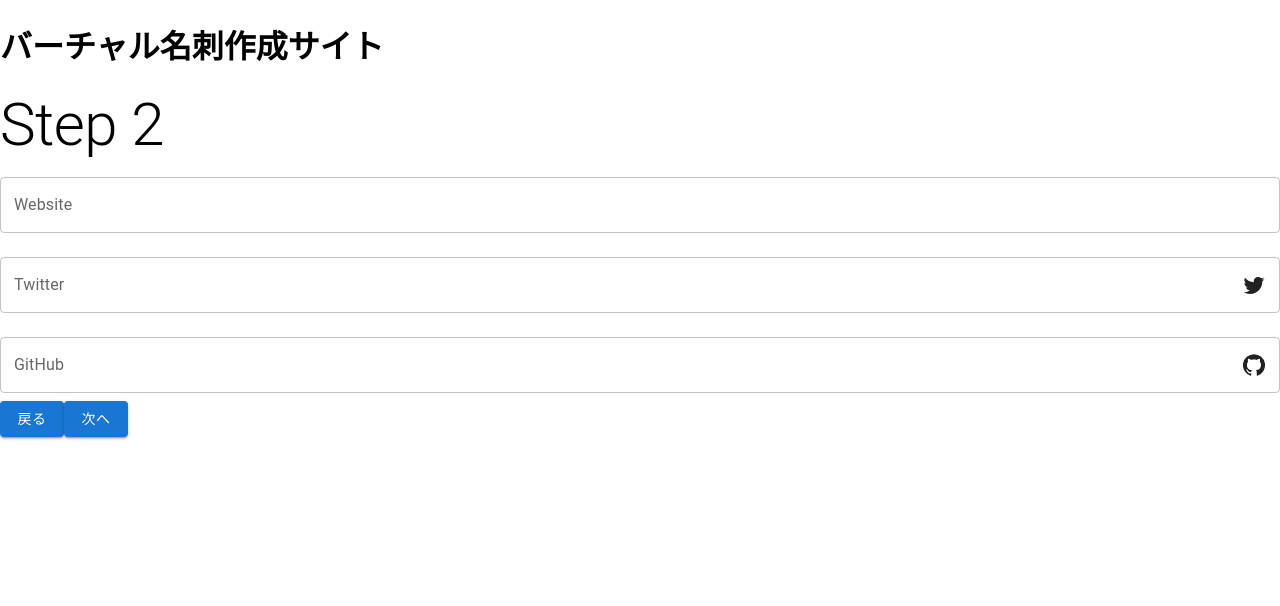
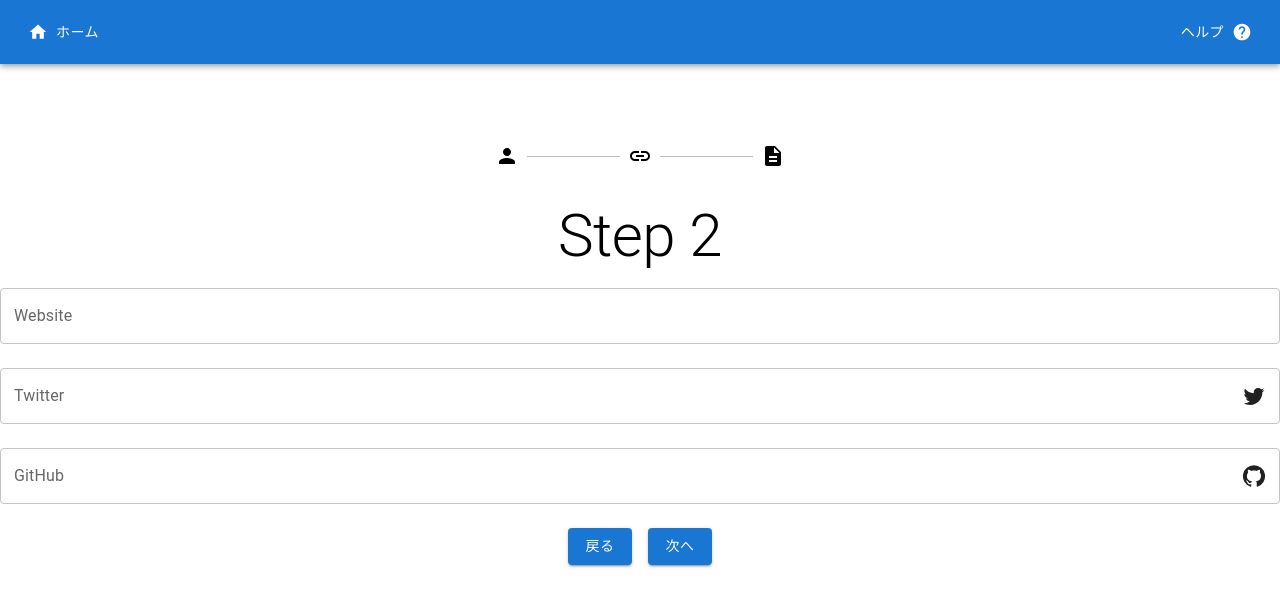
Before and after one commit to nissy-code/2023-07_Hackathon, a React (Create React App) app in the folder virtual_namecard/: page /newstep2 in a window 1280 px wide. Shown: the top 606 px of the page. Built offline with nearby package versions, Linux system fonts and the light colour scheme.

Commit message:
[add&edit] Header.jsxの追加 && 装飾の追加

```diff
--- a/virtual_namecard/src/App.js
+++ b/virtual_namecard/src/App.js
@@ -8,6 +8,8 @@ import NewStep3 from './pages/NewStep3';
 import NewResult from './pages/NewResult';
 import NewHome from './pages/NewHome'; // NewHomeコンポーネントのインポートを追加
 
+import Header from './pages/Header'; // headerの追加
+
 import Image from './pages/imageUploader';
 
 import Hoge from './pages/hoge';
@@ -17,10 +19,9 @@ import Hoge from './pages/hoge';
 const App = () => {
   return (
     <Router>
+      <Header />
       <div>
-        <h1>バーチャル名刺作成サイト</h1>
         <Routes>
-
           <Route path="/" element={<NewHome />} />
           <Route path="/newhome" element={<NewHome />} />
           <Route path="/newstep1" element={<NewStep1 />} />
--- /dev/null
+++ b/virtual_namecard/src/pages/Header.jsx
@@ -0,0 +1,28 @@
+import React from 'react';
+import { Link, useLocation } from 'react-router-dom';
+import { AppBar, Toolbar, Typography, Button, Box } from '@mui/material';
+import HomeIcon from '@mui/icons-material/Home';
+import HelpIcon from '@mui/icons-material/Help';
+
+const Header = () => {
+  const location = useLocation();
+
+  return (
+    <AppBar position="static">
+      <Toolbar>
+        <Box flexGrow={1}>
+          <Button component={Link} to="/" color="inherit" startIcon={<HomeIcon />}>
+            ホーム
+          </Button>
+        </Box>
+        {location.pathname !== '/' && (
+          <Button component={Link} to="/" color="inherit" endIcon={<HelpIcon />}>
+            ヘルプ
+          </Button>
+        )}
+      </Toolbar>
+    </AppBar>
+  );
+};
+
+export default Header;
--- a/virtual_namecard/src/pages/NewHome.jsx
+++ b/virtual_namecard/src/pages/NewHome.jsx
@@ -1,24 +1,49 @@
 import React from 'react';
 import { Link } from 'react-router-dom';
-import { Button, Container, Typography } from '@mui/material';
+import { Button, Typography } from '@mui/material';
 
 const NewHome = () => {
+  const handleDemoClick = () => {
+    // デモ用の入力値をセットする関数
+    // 適宜、デモ用の入力値を設定してください
+  };
+
+  const styles = {
+    Container: {
+      backgroundColor: '#E6F3F8', // 背景色を薄い水色に設定
+      padding: '2rem',
+      borderRadius: '8px',
+      display: 'flex',
+      flexDirection: 'column',
+      alignItems: 'center',
+      justifyContent: 'center',
+      height: '100vh', // ブラウザの表示全体に広げる
+    },
+  };
+
   return (
-    <Container maxWidth="sm" sx={{ marginTop: '10%', textAlign: 'center' }}>
+    <div style={styles.Container}>
+      {/* バーチャル名刺作成サイトのタイトル */}
       <Typography variant="h2" component="h1" gutterBottom>
         バーチャル名刺作成サイト
       </Typography>
+      {/* 入力を始めるリンク */}
       <Link to="/newstep1" style={{ textDecoration: 'none', marginBottom: '1rem' }}>
         <Button variant="contained" color="primary" size="large">
           入力を始める
         </Button>
       </Link>
+      {/* ご自身がお持ちの背景を使われる方へのリンク */}
       <Link to="/image" style={{ textDecoration: 'none' }}>
         <Button variant="outlined" color="primary" size="large">
           ご自身がお持ちの背景を使われる方はこちら
         </Button>
       </Link>
-    </Container>
+      {/* デモ用入力ボタン */}
+      <Button variant="outlined" color="secondary" size="large" onClick={handleDemoClick} style={{ marginTop: '1rem' }}>
+        デモ用入力(通常時は使用できません...)
+      </Button>
+    </div>
   );
 };
 
--- a/virtual_namecard/src/pages/NewStep1.jsx
+++ b/virtual_namecard/src/pages/NewStep1.jsx
@@ -1,8 +1,22 @@
 import React, { useState } from 'react';
 import { useNavigate } from 'react-router-dom';
-import { Button, TextField, Typography } from '@mui/material';
+import { Button, TextField, Typography, Box, Stepper, Step, StepLabel, Stack, styled } from '@mui/material';
+import PersonIcon from '@mui/icons-material/Person';
+import LinkIcon from '@mui/icons-material/Link';
+import DescriptionIcon from '@mui/icons-material/Description';
 
-const Step1 = () => {
+const StyledStepLabel = styled(StepLabel)(({ theme }) => ({
+  '& .MuiStepLabel-iconContainer': {
+    display: 'flex',
+    alignItems: 'center',
+    paddingRight: theme.spacing(1),
+  },
+  '& .MuiStepLabel-active': {
+    color: theme.palette.primary.main,
+  },
+}));
+
+const NewStep1 = () => {
   const [schoolCompany, setSchoolCompany] = useState('');
   const [name, setName] = useState('');
   const navigate = useNavigate();
@@ -29,8 +43,8 @@ const Step1 = () => {
       navigate('/newstep2', {
         state: {
           schoolCompany,
-          name
-        }
+          name,
+        },
       });
     }
   };
@@ -40,37 +54,59 @@ const Step1 = () => {
   };
 
   return (
-    <div>
-      <Typography variant="h2" component="h2">
+    <Box sx={{ display: 'flex', flexDirection: 'column', alignItems: 'center', marginTop: '10vh' }}>
+      {/* 進行状況バー */}
+      <Stepper activeStep={0} alternativeLabel sx={{ width: '100%', maxWidth: 400, marginBottom: '2rem' }}>
+        <Step>
+          <StyledStepLabel StepIconComponent={PersonIcon} />
+        </Step>
+        <Step>
+          <StyledStepLabel StepIconComponent={LinkIcon} />
+        </Step>
+        <Step>
+          <StyledStepLabel StepIconComponent={DescriptionIcon} />
+        </Step>
+      </Stepper>
+
+      {/* ステップ1のタイトル */}
+      <Typography variant="h2" component="h2" sx={{ textAlign: 'center' }}>
         Step 1
       </Typography>
+
+      {/* エラーメッセージ */}
       {errorMessage && <Typography color="error">{errorMessage}</Typography>}
+
+      {/* 学校名/会社名の入力フィールド */}
       <TextField
         label="学校名/会社名"
         value={schoolCompany}
         onChange={(e) => setSchoolCompany(e.target.value)}
-        // placeholder="学校名/会社名"
         variant="outlined"
         margin="normal"
         fullWidth
       />
+
+      {/* お名前の入力フィールド */}
       <TextField
         label="お名前"
         value={name}
         onChange={(e) => setName(e.target.value)}
-        // placeholder="お名前"
         variant="outlined"
         margin="normal"
         fullWidth
       />
-      <Button variant="contained" color="primary" onClick={handleBack}>
-        戻る
-      </Button>
-      <Button variant="contained" color="primary" onClick={handleNext}>
-        次へ
-      </Button>
-    </div>
+
+      {/* 戻るボタンと次へボタン */}
+      <Stack direction="row" spacing={2} sx={{ marginTop: '1rem' }}>
+        <Button variant="contained" color="primary" onClick={handleBack} sx={{ flex: 1 }}>
+          戻る
+        </Button>
+        <Button variant="contained" color="primary" onClick={handleNext} sx={{ flex: 1 }}>
+          次へ
+        </Button>
+      </Stack>
+    </Box>
   );
 };
 
-export default Step1;
+export default NewStep1;
--- a/virtual_namecard/src/pages/NewStep2.jsx
+++ b/virtual_namecard/src/pages/NewStep2.jsx
@@ -1,9 +1,23 @@
 import React, { useState } from 'react';
 import { useLocation, useNavigate } from 'react-router-dom';
-import { Button, TextField, Typography } from '@mui/material';
+import { Button, TextField, Typography, Box, Stepper, Step, StepLabel, Stack, styled } from '@mui/material';
 import { GitHub, Twitter } from '@mui/icons-material';
+import PersonIcon from '@mui/icons-material/Person';
+import LinkIcon from '@mui/icons-material/Link';
+import DescriptionIcon from '@mui/icons-material/Description';
 
-const Step2 = () => {
+const StyledStepLabel = styled(StepLabel)(({ theme }) => ({
+  '& .MuiStepLabel-iconContainer': {
+    display: 'flex',
+    alignItems: 'center',
+    paddingRight: theme.spacing(1),
+  },
+  '& .MuiStepLabel-active': {
+    color: theme.palette.primary.main,
+  },
+}));
+
+const NewStep2 = () => {
   const location = useLocation();
   const [website, setWebsite] = useState('');
   const [twitter, setTwitter] = useState('');
@@ -18,8 +32,8 @@ const Step2 = () => {
         name,
         website,
         twitter,
-        github
-      }
+        github,
+      },
     });
   };
 
@@ -28,51 +42,72 @@ const Step2 = () => {
   };
 
   return (
-    <div>
-      <Typography variant="h2" component="h2">
+    <Box sx={{ display: 'flex', flexDirection: 'column', alignItems: 'center', marginTop: '10vh' }}>
+      {/* 進行状況バー */}
+      <Stepper activeStep={1} alternativeLabel sx={{ width: '100%', maxWidth: 400, marginBottom: '2rem' }}>
+        <Step>
+          <StyledStepLabel StepIconComponent={PersonIcon} />
+        </Step>
+        <Step>
+          <StyledStepLabel StepIconComponent={LinkIcon} />
+        </Step>
+        <Step>
+          <StyledStepLabel StepIconComponent={DescriptionIcon} />
+        </Step>
+      </Stepper>
+
+      {/* ステップ2のタイトル */}
+      <Typography variant="h2" component="h2" sx={{ textAlign: 'center' }}>
         Step 2
       </Typography>
+
+      {/* Websiteの入力フィールド */}
       <TextField
         label="Website"
         value={website}
         onChange={(e) => setWebsite(e.target.value)}
-        placeholder="Website"
         variant="outlined"
         margin="normal"
         fullWidth
       />
+
+      {/* Twitterの入力フィールド */}
       <TextField
         label="Twitter"
         value={twitter}
         onChange={(e) => setTwitter(e.target.value)}
-        placeholder="Twitter"
         variant="outlined"
         margin="normal"
         fullWidth
         InputProps={{
-          endAdornment: <Twitter />
+          endAdornment: <Twitter />,
         }}
       />
+
+      {/* GitHubの入力フィールド */}
       <TextField
         label="GitHub"
         value={github}
         onChange={(e) => setGithub(e.target.value)}
-        placeholder="GitHub"
         variant="outlined"
         margin="normal"
         fullWidth
         InputProps={{
-          endAdornment: <GitHub />
+          endAdornment: <GitHub />,
         }}
       />
-      <Button variant="contained" color="primary" onClick={handleBack}>
-        戻る
-      </Button>
-      <Button variant="contained" color="primary" onClick={handleNext}>
-        次へ
-      </Button>
-    </div>
+
+      {/* 戻るボタンと次へボタン */}
+      <Stack direction="row" spacing={2} sx={{ marginTop: '1rem' }}>
+        <Button variant="contained" color="primary" onClick={handleBack} sx={{ flex: 1 }}>
+          戻る
+        </Button>
+        <Button variant="contained" color="primary" onClick={handleNext} sx={{ flex: 1 }}>
+          次へ
+        </Button>
+      </Stack>
+    </Box>
   );
 };
 
-export default Step2;
+export default NewStep2;
--- a/virtual_namecard/src/pages/NewStep3.jsx
+++ b/virtual_namecard/src/pages/NewStep3.jsx
@@ -1,8 +1,23 @@
 import React, { useState } from 'react';
 import { useLocation, useNavigate } from 'react-router-dom';
-import { Button, TextField, Typography } from '@mui/material';
+import { Button, TextField, Typography, Box, Stepper, Step, StepLabel, Stack, styled } from '@mui/material';
+import { GitHub, Twitter } from '@mui/icons-material';
+import PersonIcon from '@mui/icons-material/Person';
+import LinkIcon from '@mui/icons-material/Link';
+import DescriptionIcon from '@mui/icons-material/Description';
 
-const Step3 = () => {
+const StyledStepLabel = styled(StepLabel)(({ theme }) => ({
+  '& .MuiStepLabel-iconContainer': {
+    display: 'flex',
+    alignItems: 'center',
+    paddingRight: theme.spacing(1),
+  },
+  '& .MuiStepLabel-active': {
+    color: theme.palette.primary.main,
+  },
+}));
+
+const NewStep3 = () => {
   const [message, setMessage] = useState('');
   const location = useLocation();
   const navigate = useNavigate();
@@ -15,7 +30,7 @@ const Step3 = () => {
       website,
       twitter,
       github,
-      message
+      message,
     };
     console.log(result); // 結果を確認するための例
 
@@ -28,27 +43,46 @@ const Step3 = () => {
   };
 
   return (
-    <div>
-      <Typography variant="h2" component="h2">
+    <Box sx={{ display: 'flex', flexDirection: 'column', alignItems: 'center', marginTop: '10vh' }}>
+      {/* 進行状況バー */}
+      <Stepper activeStep={2} alternativeLabel sx={{ width: '100%', maxWidth: 400, marginBottom: '2rem' }}>
+        <Step>
+          <StyledStepLabel StepIconComponent={PersonIcon} />
+        </Step>
+        <Step>
+          <StyledStepLabel StepIconComponent={LinkIcon} />
+        </Step>
+        <Step>
+          <StyledStepLabel StepIconComponent={DescriptionIcon} />
+        </Step>
+      </Stepper>
+
+      {/* ステップ3のタイトル */}
+      <Typography variant="h2" component="h2" sx={{ textAlign: 'center' }}>
         Step 3
       </Typography>
+
+      {/* 一言の入力フィールド */}
       <TextField
         label="一言"
         value={message}
         onChange={(e) => setMessage(e.target.value)}
-        // placeholder="一言"
         variant="outlined"
         margin="normal"
         fullWidth
       />
-      <Button variant="contained" color="primary" onClick={handleBack}>
-        戻る
-      </Button>
-      <Button variant="contained" color="primary" onClick={handleCreate}>
-        作成
-      </Button>
-    </div>
+
+      {/* 戻るボタンと作成ボタン */}
+      <Stack direction="row" spacing={2} sx={{ marginTop: '1rem' }}>
+        <Button variant="contained" color="primary" onClick={handleBack} sx={{ flex: 1 }}>
+          戻る
+        </Button>
+        <Button variant="contained" color="primary" onClick={handleCreate} sx={{ flex: 1 }}>
+          作成
+        </Button>
+      </Stack>
+    </Box>
   );
 };
 
-export default Step3;
+export default NewStep3;
```
Also changed, not shown: virtual_namecard/src/pages/NewResult.jsx (+3 -13 lines), virtual_namecard/src/pages/imageUploader.jsx (+45 -56 lines), 1 other file (tests, documents, lock files or other folders).
